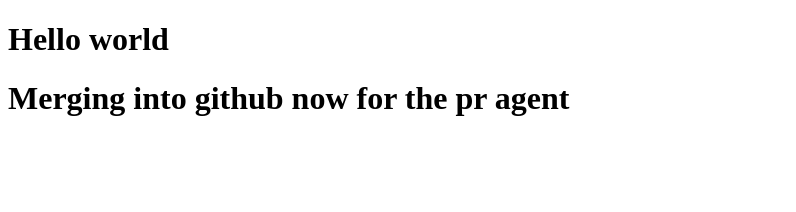
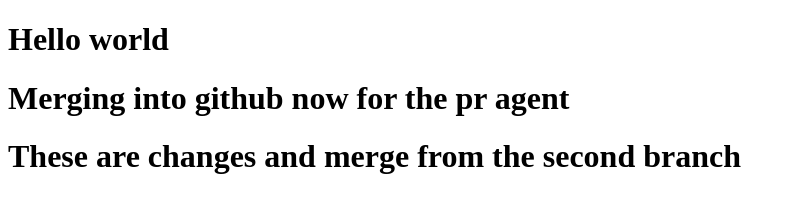
Before and after one commit to jonathangonzalez-tech/Qodotest-, a plain HTML site: page index.html in a window 1280 px wide. Shown: the whole page, without its empty margins (0-796 px from the left). Drawn offline with Linux system fonts and the light colour scheme.

Commit message:
Update index.html
These are the commit from the second Branch

```diff
--- a/index.html
+++ b/index.html
@@ -8,5 +8,7 @@
 <body>
     <h1>Hello world</h1>
     <h1>Merging into github now for the pr agent </h1>
+    <h1>These are changes and merge from the second branch </h1>
+
 </body>
 </html>
```
